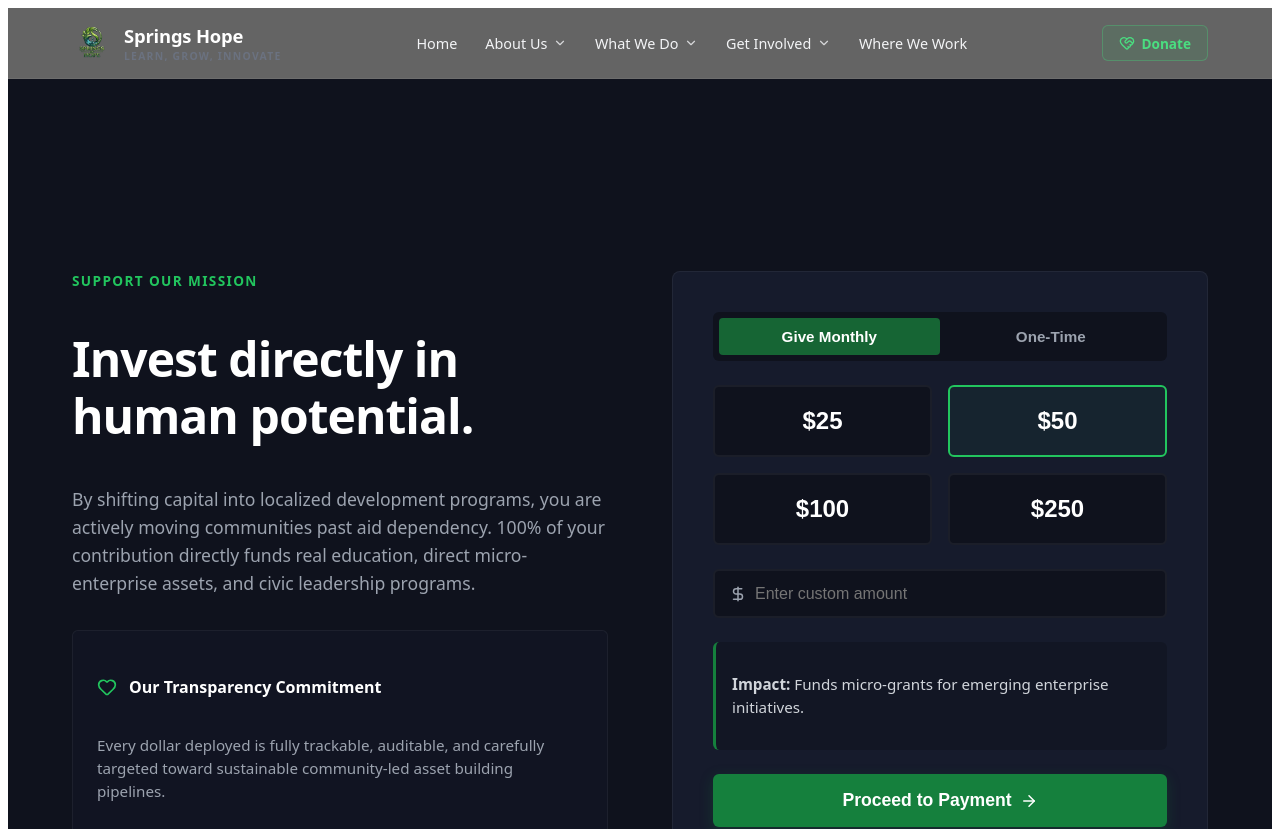
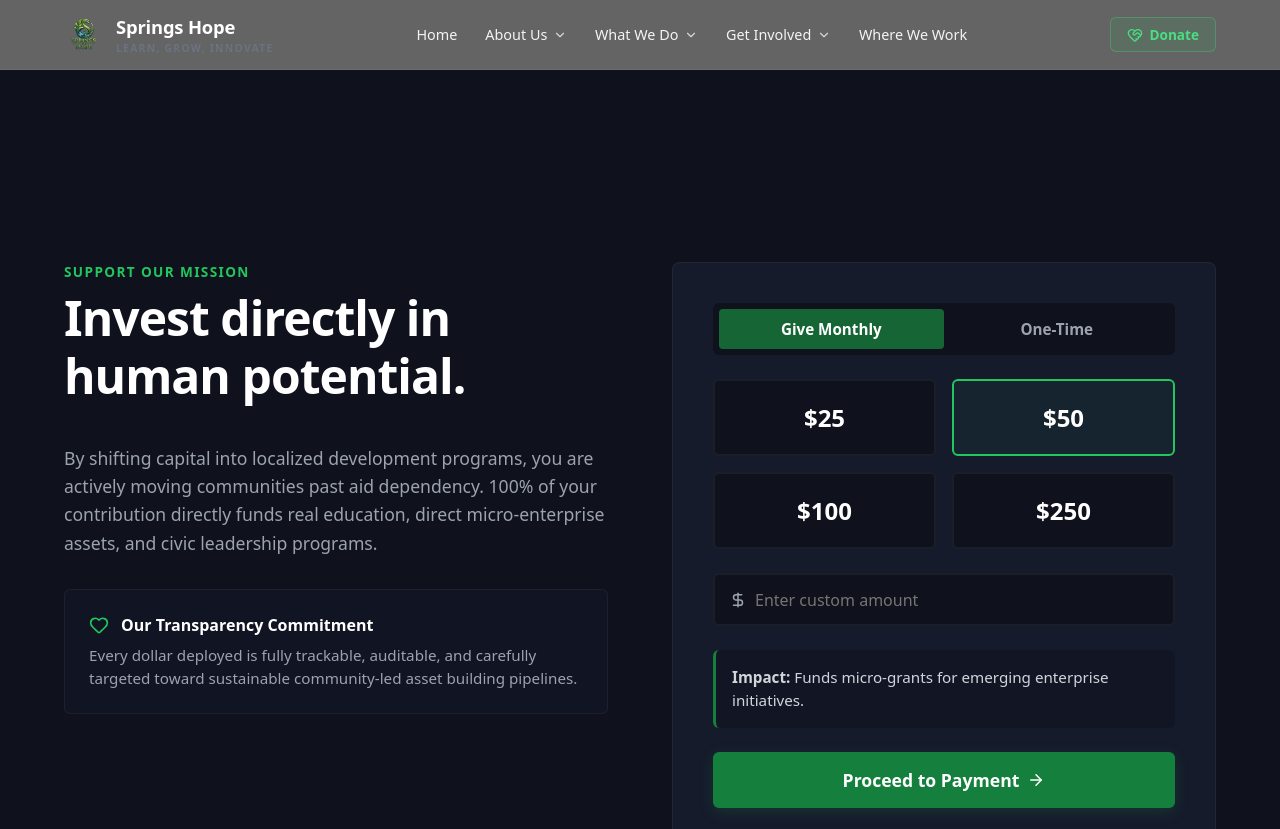
Before and after one commit to Ombeni-T38Code/Spring-Of-Hope, a React (Vite) app: page /donate in a window 1280 px wide. Shown: the top 829 px of the page. Built offline with nearby package versions, Linux system fonts and the light colour scheme; a web font is replaced by a local one.

Commit message:
update index file

```diff
--- a/src/index.css
+++ b/src/index.css
@@ -18,16 +18,69 @@
   --color-emerald-700: #047857;
 }
 
-* {
-  box-sizing: border-box;
+/* index.css */
+
+*,
+*::before,
+*::after {
   margin: 0;
   padding: 0;
+  box-sizing: border-box;
+}
+
+html {
+  scroll-behavior: smooth;
 }
 
 body {
-  font-family: var(--font-sans);
-  background-color: #ffffff;
-  color: var(--color-slate-900);
-  -webkit-font-smoothing: antialiased;
-  -moz-osx-font-smoothing: grayscale;
+  margin: 0;
+  padding: 0;
+  font-family: "Poppins", sans-serif;
+  overflow-x: hidden;
+  background: #fff;
+  color: #333;
 }
+
+/* Root container */
+#root {
+  min-height: 100vh;
+}
+
+/* Main page content */
+main {
+  padding-top: 80px; /* Same height as the fixed navbar */
+}
+
+/* Images */
+img {
+  max-width: 100%;
+  display: block;
+}
+
+/* Links */
+a {
+  text-decoration: none;
+  color: inherit;
+}
+
+/* Lists */
+ul,
+ol {
+  list-style: none;
+}
+
+/* Buttons */
+button {
+  font: inherit;
+  cursor: pointer;
+  border: none;
+  background: none;
+}
+
+/* Form elements */
+input,
+textarea,
+select {
+  font: inherit;
+  outline: none;
+}
--- a/src/main.jsx
+++ b/src/main.jsx
@@ -1,6 +1,7 @@
 import React from 'react'
 import ReactDOM from 'react-dom/client'
 import App from './App.jsx'
+import './index.css';
 import logoUrl from './assets/logos.png'
 
 // Set browser tab icon dynamically from src/assets/logos.png
```
